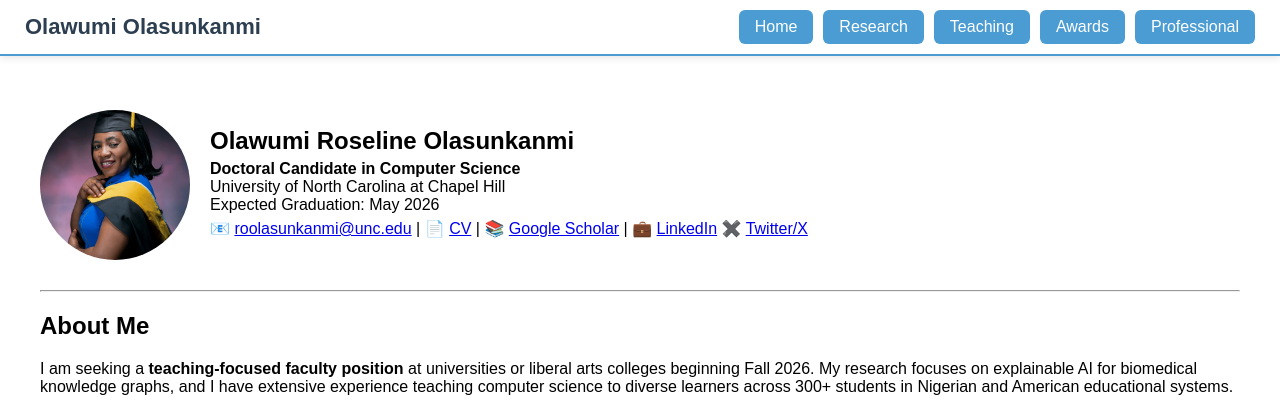
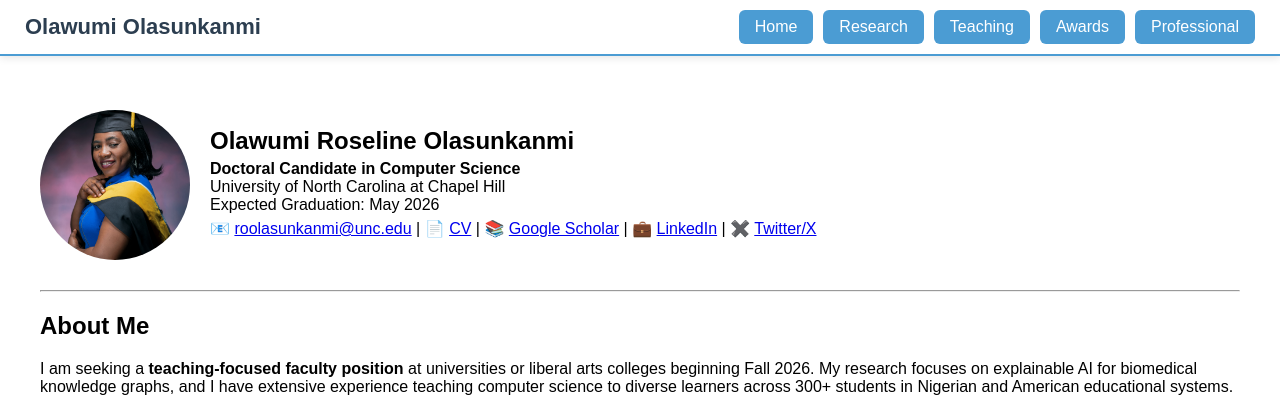
Before and after one commit to wumirose/wumirose.github.io, a Jekyll site: the page built from index.md, in a window 1280 px wide and 900 px high. Shown: the top 410 px of the window. Built offline with Jekyll 4.4.1, drawn with Linux system fonts in a browser that asks for light colours.

```diff
--- a/index.md
+++ b/index.md
@@ -15,7 +15,7 @@ title: Home
       📧 <a href="mailto:roolasunkanmi@unc.edu">roolasunkanmi@unc.edu</a> |
       📄 <a href="https://drive.google.com/file/d/1qDdwS1B2fHnVW_0KCw4x7jIbL6OpiPLE/view" target="_blank" rel="noopener noreferrer">CV</a> |
       📚 <a href="https://scholar.google.com/citations?user=4tvUEjkAAAAJ&hl=en" target="_blank" rel="noopener noreferrer">Google Scholar</a> |
-      💼 <a href="https://www.linkedin.com/in/wumirosey/" target="_blank" rel="noopener noreferrer">LinkedIn</a>
+      💼 <a href="https://www.linkedin.com/in/wumirosey/" target="_blank" rel="noopener noreferrer">LinkedIn</a> |
       ✖️ <a href="https://www.x.com/wumirosey/" target="_blank" rel="noopener noreferrer">Twitter/X</a>
     </p>
   </div>
```
